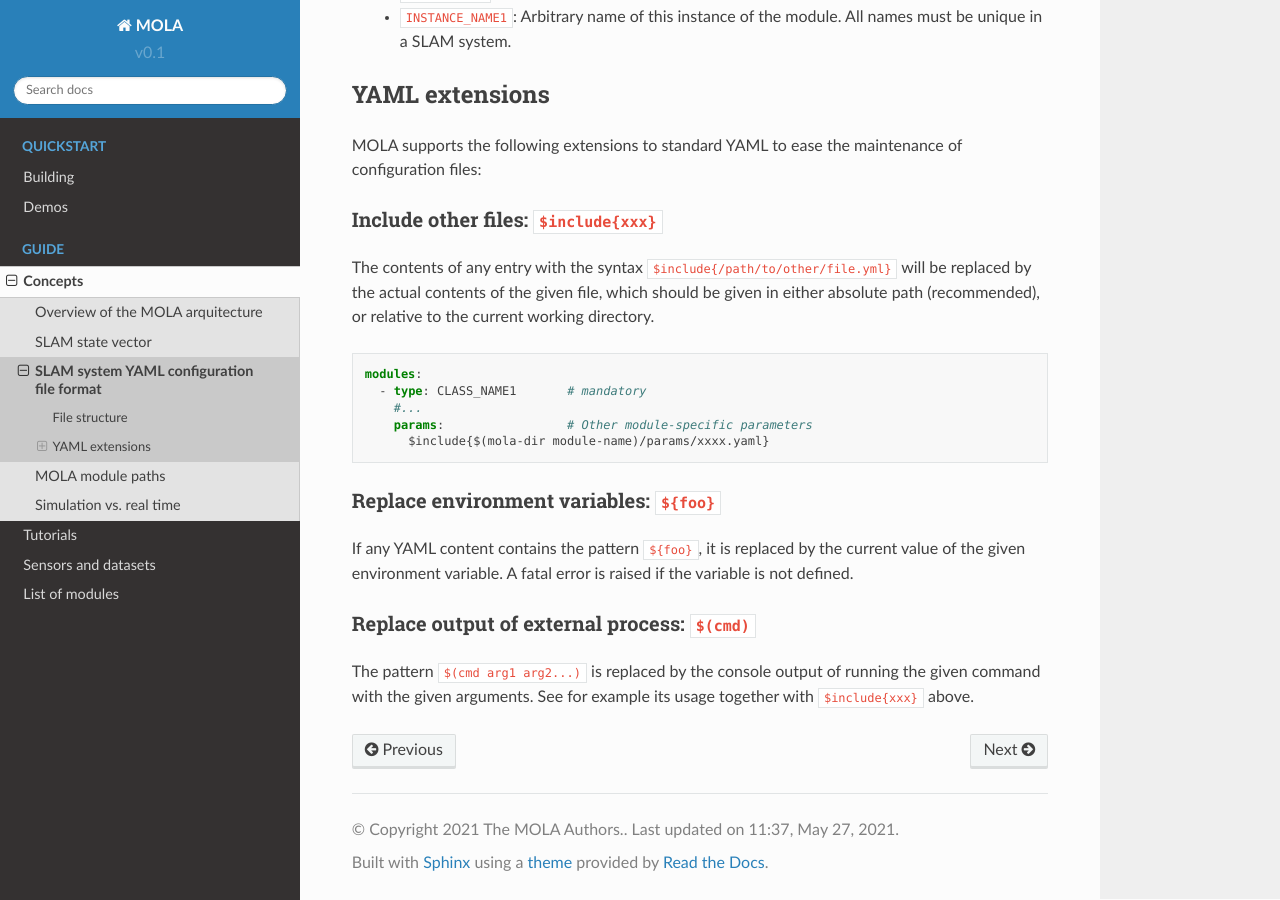
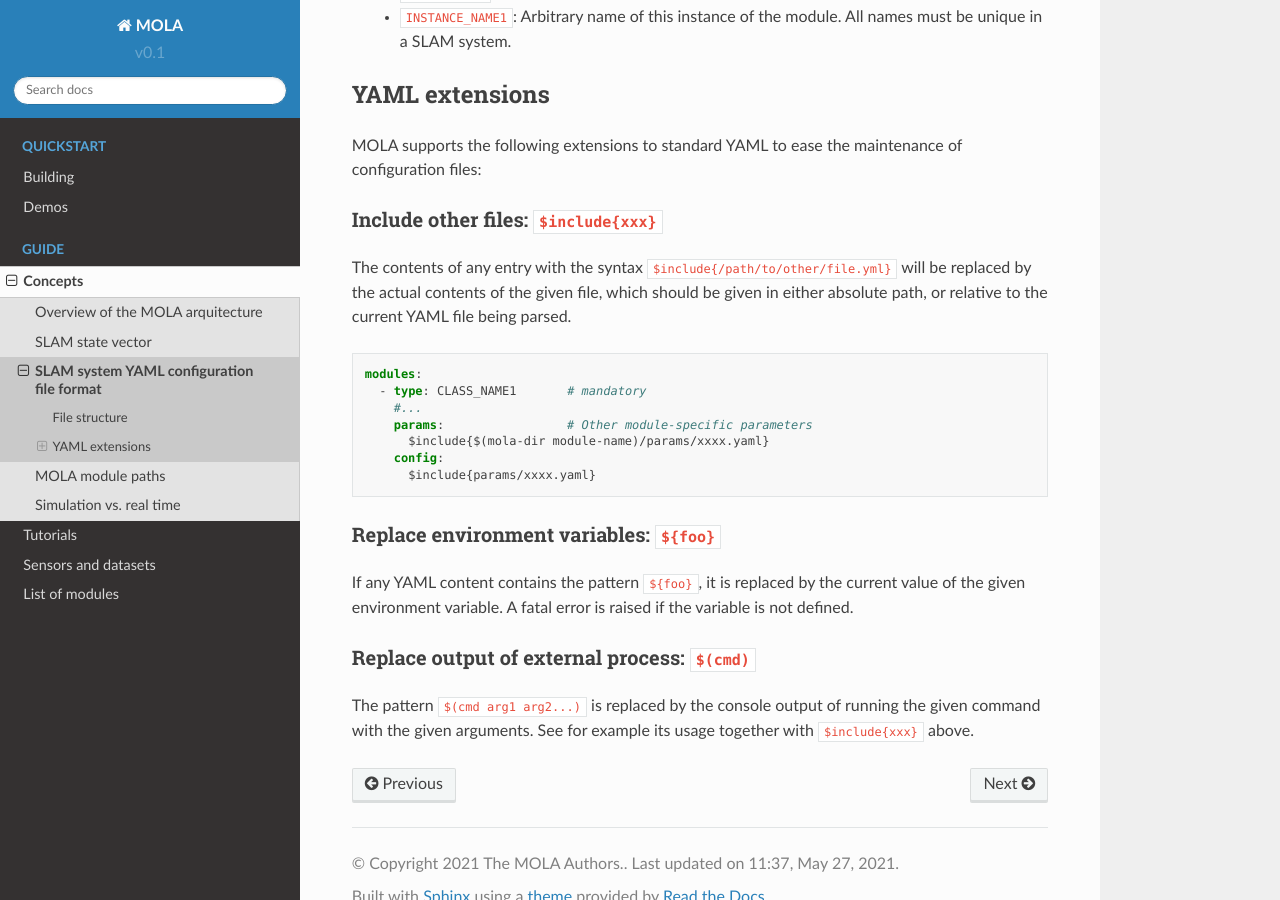
Before and after one commit to MOLAorg/mola, a Sphinx documentation site: the page built from docs/source/concept-slam-configuration-file.rst, in a window 1280 px wide and 900 px high, scrolled down 656 px. Built offline with Sphinx 7.4.7 and the Read the Docs theme 2.0.0, drawn with Linux system fonts in a browser that asks for light colours; pages that are not in the unit, such as notebooks, are missing from menus.

Commit message:
new yaml parser API

```diff
--- a/docs/source/concept-slam-configuration-file.rst
+++ b/docs/source/concept-slam-configuration-file.rst
@@ -44,7 +44,7 @@
 -----------------------------------------
 The contents of any entry with the syntax ``$include{/path/to/other/file.yml}``
 will be replaced by the actual contents of the given file, which should be given
-in either absolute path (recommended), or relative to the current working directory.
+in either absolute path, or relative to the current YAML file being parsed.
 
 .. code-block:: yaml
 
@@ -53,6 +53,8 @@
         #...
         params:                 # Other module-specific parameters
           $include{$(mola-dir module-name)/params/xxxx.yaml}
+        config:
+          $include{params/xxxx.yaml}
 
 
 Replace environment variables: ``${foo}``
```
